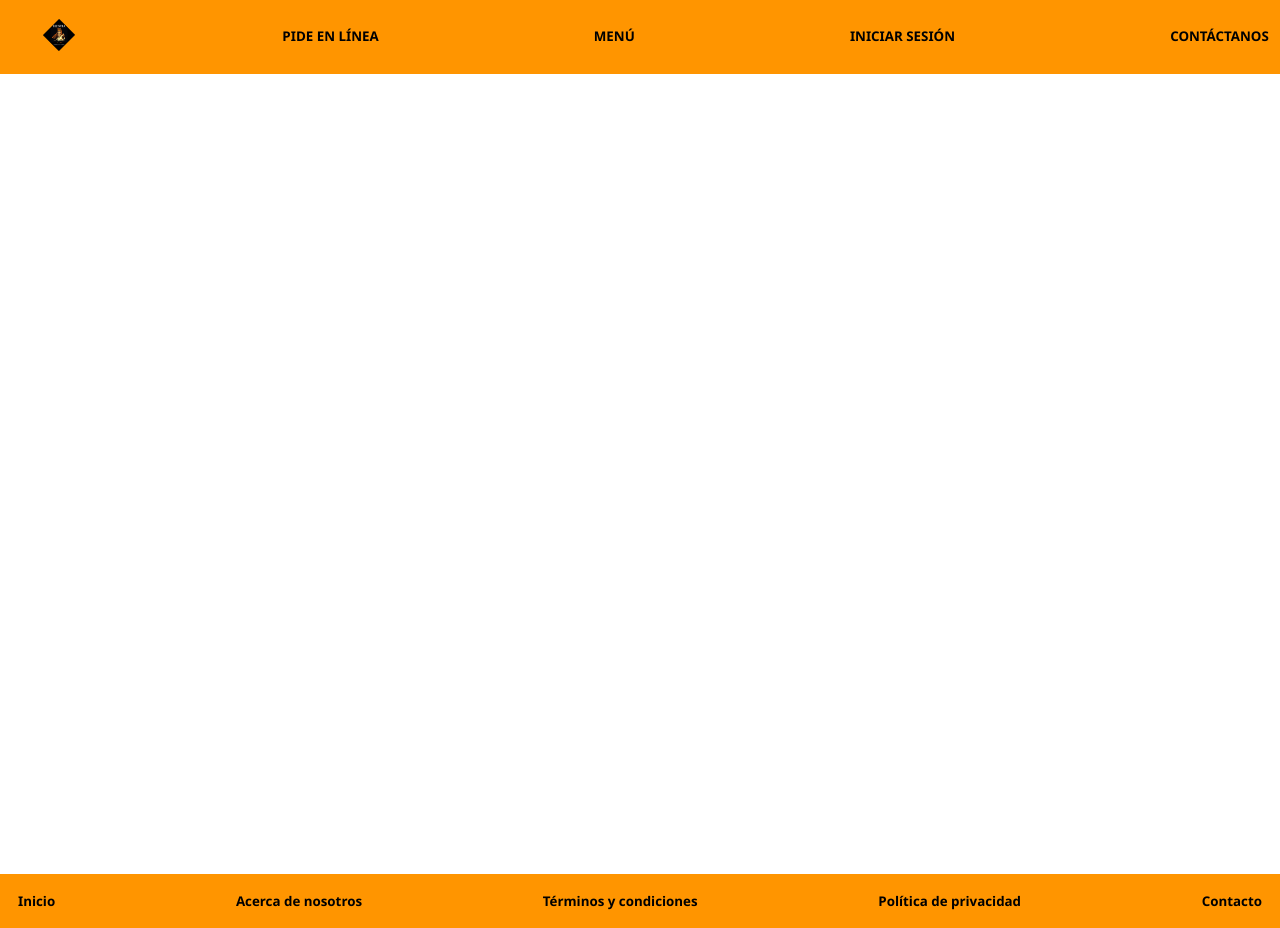
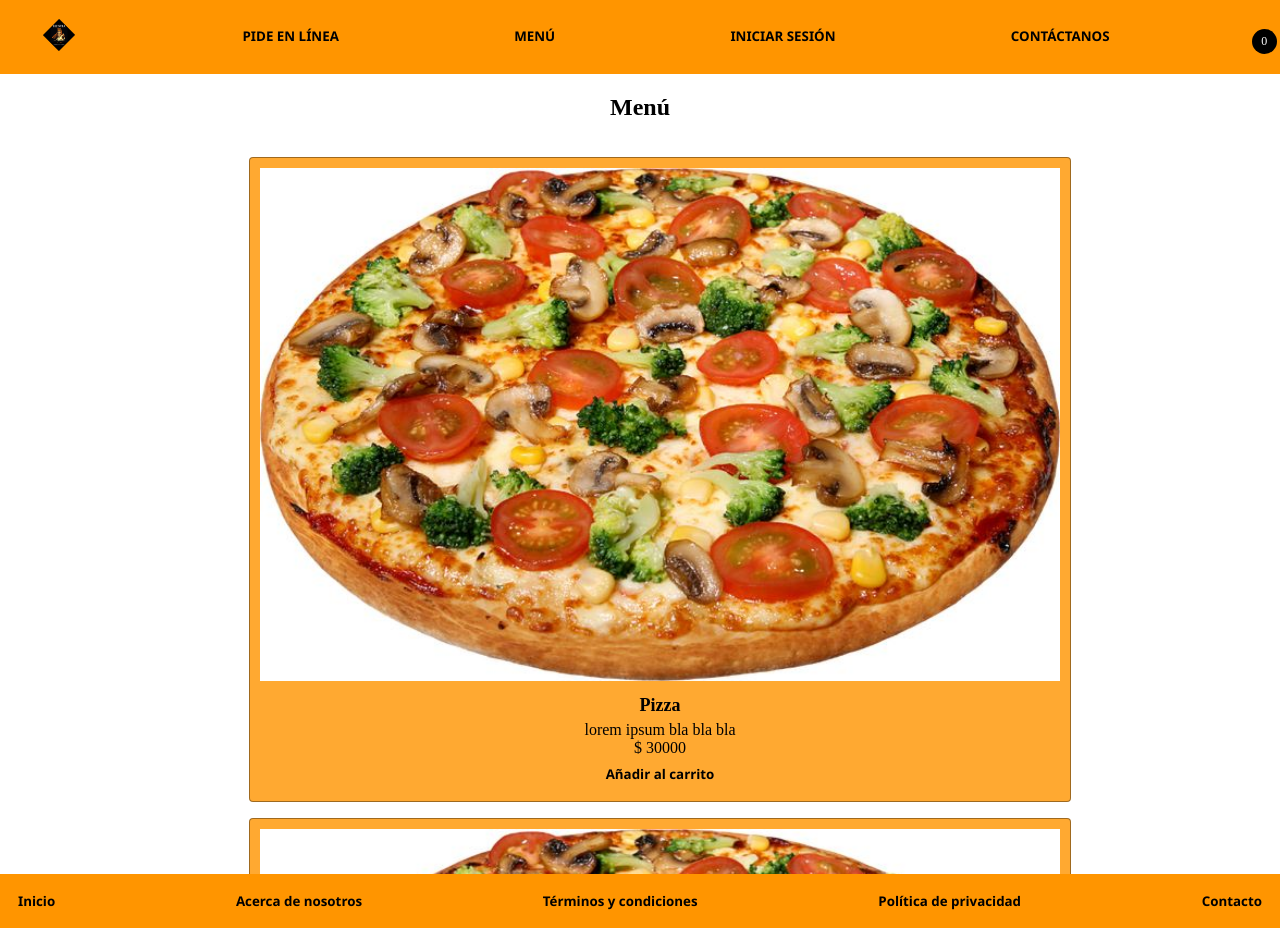
Before and after one commit to elsanto0602/hestia, a React (Create React App) app: page /login in a window 1280 px wide. Built offline with nearby package versions, Linux system fonts and the light colour scheme.

Commit message:
agregar y eliminar productos a carrito

```diff
--- a/src/components/CardMenus.jsx
+++ b/src/components/CardMenus.jsx
@@ -2,80 +2,91 @@ import { Link } from "react-router-dom";
 import { useEffect, useState } from "react";
 import ItemContador from "./ItemContador";
 import ItemListContainer from "./ItemListContainer";
-import pizza from "../media2/pizza.jpg"
-
+import { data } from "../data/data";
+import pizza from "../media2/pizza.jpg";
+/*
 const Productos = [
   {
+    id:1,
     nombre: "Pizza",
     label: "lorem ipsum bla bla bla",
-    precio: 30000
+    precio: 30000,
+    urlImage:pizza,
+    cantidad:1
   },
   {
+    id:2,
     nombre: "Lasagna",
     label: "lorem ipsum bla bla bla",
-    precio: 30000
-  },
-  {
-    nombre: "Pizza",
-    label: "lorem ipsum bla bla bla",
-    precio: 30000
-  },
-  {
-    nombre: "Lasagna",
-    label: "lorem ipsum bla bla bla",
-    precio: 30000
-  },
-  {
-    nombre: "Pizza",
-    label: "lorem ipsum bla bla bla",
-    precio: 30000
-  },
-  {
-    nombre: "Lasagna",
-    label: "lorem ipsum bla bla bla",
-    precio: 30000
-  },
+    precio: 35000,
+    urlImage: pizza,
+    cantidad:1
+  }
+
 ]
-
-export const CardMenus = () => {
-
-  const [productos,setProductos] = useState([]);
-
-  useEffect(()=>{
-    setProductos(Productos);
-  },[])
+*/
+export const CardMenus = ({
+  allProducts,
+  setAllProducts,
+  total,
+  setTotal,
+  contadorProductos,
+  setcontadorProductos,
+}) => {
+  const onAddProduct = (producto) => {
+    if (allProducts.find((item) => item.id === producto.id)) {
+      const productos = allProducts.map((item) =>
+        item.id === producto.id
+          ? { ...item, cantidad: item.cantidad + 1 }
+          : item
+      );
+      setTotal(total+producto.precio*producto.cantidad)
+      setcontadorProductos(contadorProductos+producto.cantidad);
+      return setAllProducts([...productos]);
+    }
+    setTotal(total+producto.precio*producto.cantidad)
+    setcontadorProductos(contadorProductos+producto.cantidad);
+    setAllProducts([...allProducts, producto]);
+  };
 
 
+  const [productos, setProductos] = useState([]);
+
+  useEffect(() => {
+    setProductos(data);
+  }, []);
 
   return (
-    <NuevoProducto listaProductos={productos}></NuevoProducto>
+    <NuevoProducto
+      listaProductos={productos}
+      onAddProduct={onAddProduct}
+    ></NuevoProducto>
   );
-}
+};
 
-const NuevoProducto = ({listaProductos}) =>{
-  useEffect(()=>{
-    console.log("Este es el listado de productos",listaProductos)
-  },[listaProductos])
-  return(
-    <div class="container">
-    <div class="row">
-
-        {listaProductos.map((producto)=>{
-          return(
-            <div className="card">
-              <img src={pizza} alt="Platillo 1"></img>
-              <div class="card-title">{producto.nombre}</div>
-              <div class="card-description">{producto.label}</div>
-              <div class="card-price">$ {producto.precio}</div>
-              <ItemListContainer ></ItemListContainer>
+const NuevoProducto = ({ listaProductos, onAddProduct }) => {
+  useEffect(() => {
+    console.log("Este es el listado de productos", listaProductos);
+  }, [listaProductos]);
+  return (
+    <div className="container">
+      <div className="row">
+        {listaProductos.map((producto) => {
+          return (
+            <div className="card" key={producto.id}>
+              <img src={producto.urlImage} alt={producto.nombre}></img>
+              <div className="card-title">{producto.nombre}</div>
+              <div className="card-description">{producto.label}</div>
+              <div className="card-price">$ {producto.precio}</div>
+              <button onClick={() => onAddProduct(producto)}>
+                Añadir al carrito
+              </button>
             </div>
-          )
+          );
         })}
-
-
+      </div>
     </div>
-  </div>
-  )
-}
+  );
+};
 
 export default CardMenus;
--- a/src/components/Header.jsx
+++ b/src/components/Header.jsx
@@ -1,16 +1,31 @@
-import logo from '../media2/logo.png';
-import { Link } from 'react-router-dom';
+import logo from "../media2/logo.png";
+import { Link } from "react-router-dom";
+import { useState } from "react";
 
-const Header = ({}) =>{
+const Header = ({ allProducts, setAllProducts, total,setTotal , contadorProductos,setcontadorProductos}) => {
+  const [active, setActive] = useState(false);
+
+  const onDeleteProduct = (producto) =>{
+    const results = allProducts.filter(item => item.id !== producto.id);
+    setTotal(total-producto.precio*producto.cantidad)
+    setcontadorProductos(contadorProductos-producto.cantidad);
+    setAllProducts(results)
+  };
+
+  const onClearCart = () =>{
+    setAllProducts([])
+    setTotal(0)
+    setcontadorProductos(0)
+  }
   return (
     <header>
-
-
       <nav className="navbar">
         <ul className="ulNavbar">
           <li>
             <div className="logoDiv">
-                        <Link to="/"><img className="logoImg" src={logo} alt="logoImg"></img></Link>
+              <Link to="/">
+                <img className="logoImg" src={logo} alt="logoImg"></img>
+              </Link>
             </div>
           </li>
           <li>
@@ -20,63 +35,133 @@ const Header = ({}) =>{
             <button>MENÚ</button>
           </li>
           <li>
-                    <button onclick="window.location.href='../pages/login.html'">INICIAR SESIÓN</button>
+            <button onClick="window.location.href='../pages/login.html'">
+              INICIAR SESIÓN
+            </button>
           </li>
           <li>
             <button>CONTÁCTANOS</button>
           </li>
+          <li>
+            <div className="container-icon">
+              <div
+                className="container-cart-icon"
+                onClick={() => setActive(!active)}
+              >
+                <svg
+                  xmlns="http://www.w3.org/2000/svg"
+                  fill="none"
+                  viewBox="0 0 24 24"
+                  stroke-width="1.5"
+                  stroke="currentColor"
+                  className="icon-cart"
+                >
+                  <path
+                    stroke-linecap="round"
+                    stroke-linejoin="round"
+                    d="M15.75 10.5V6a3.75 3.75 0 10-7.5 0v4.5m11.356-1.993l1.263 12c.07.665-.45 1.243-1.119 1.243H4.25a1.125 1.125 0 01-1.12-1.243l1.264-12A1.125 1.125 0 015.513 7.5h12.974c.576 0 1.059.435 1.119 1.007zM8.625 10.5a.375.375 0 11-.75 0 .375.375 0 01.75 0zm7.5 0a.375.375 0 11-.75 0 .375.375 0 01.75 0z"
+                  />
+                </svg>
+                <div className="count-products">
+                  <span id="contador-productos">
+                    {contadorProductos}
+                  </span>
+                </div>
+              </div>
+
+              <div
+                className={`container-cart-products ${
+                  active ? "" : "hidden-cart"
+                }`}
+              >
+                {allProducts.length ? (
+                  <>
+                    <div className="row-product">
+                        {allProducts.map(producto =>(
+                            <div className="cart-product" key={producto.id}>
+                            <div className="info-cart-product">
+                              <span className="cantidad-producto-carrito">
+                                {producto.cantidad}
+                              </span>
+                              <p className="titulo-producto-carrito">
+                                {producto.nombre}
+                              </p>
+                              <span className="precio-producto-carrito">
+                                ${producto.precio}
+                              </span>
+                            </div>
+                            <svg
+                              xmlns="http://www.w3.org/2000/svg"
+                              fill="none"
+                              viewBox="0 0 24 24"
+                              stroke-width="1.5"
+                              stroke="currentColor"
+                              className="icon-close"
+                              onClick={()=>onDeleteProduct(producto)}
+                            >
+                              <path
+                                stroke-linecap="round"
+                                stroke-linejoin="round"
+                                d="M6 18L18 6M6 6l12 12"
+                              />
+                            </svg>
+                          </div>
+                        ))}
+
+                    </div>
+                    <div className="cart-total">
+                      <h3>Total:</h3>
+                      <span className="total-pagar">${total}</span>
+                    </div>
+
+                    <button className="btn-clear-all" onClick={onClearCart}>
+                            Vaciar Carrito
+                    </button>
+                  </>
+                ) : (
+                  <p className="cart-empty">El carrito está vacío</p>
+                )}
+              </div>
+            </div>
+          </li>
         </ul>
       </nav>
-
     </header>
   );
-}
+};
 
 export default Header;
 
-// const variableNumerica = 3;
-// const variableDeTexto = "esto es un texto";
-// const variableArray = [1, 2, 3, 4, 5, 5]
-// const variableObjeto = {
-//     llave1: "valor1",
-//     llave2: "valor2",
-//     llave3: "valor3",
+/*
+<div className={`container-cart-products hidden-cart ${active ? '' : 'hidden-cart'}`}>
+					<div className="row-product hidden">
+						<div className="cart-product">
+							<div className="info-cart-product">
+								<span className="cantidad-producto-carrito">1</span>
+								<p className="titulo-producto-carrito">Zapatos Nike</p>
+								<span className="precio-producto-carrito">$80</span>
+							</div>
+							<svg
+								xmlns="http://www.w3.org/2000/svg"
+								fill="none"
+								viewBox="0 0 24 24"
+								stroke-width="1.5"
+								stroke="currentColor"
+								className="icon-close"
+							>
+								<path
+									stroke-linecap="round"
+									stroke-linejoin="round"
+									d="M6 18L18 6M6 6l12 12"
+								/>
+							</svg>
+						</div>
+					</div>
 
-// }
-
-// const listaObjetos = [
-//     {
-//         llave1: "valor1",
-//         llave2: "valor2",
-//         llave3: "valor3",
-
-//     },
-//     {
-//         llave1: "valor1",
-//         llave2: "valor2",
-//         llave3: "valor3",
-
-//     },
-//     {
-//         llave1: "valor1",
-//         llave2: "valor2",
-//         llave3: "valor3",
-
-//     }
-// ]
-
-// const variableFuncion = function hola() {
-//     return "hola";
-// }
-
-// //simplificacion con arrowfunctions
-
-// const nombreFuncion = (in1,in2,in3) =>{
-//     return "retorno de la funcion";
-// };
-
-// //es lo mismo que:
-
-// function nombreFuncion(in1,in2,in3){
-//     return "retorno de la funcion";
-// }
+					<div className="cart-total hidden">
+						<h3>Total:</h3>
+						<span className="total-pagar">$200</span>
+					</div>
+					<p className="cart-empty">El carrito está vacío</p>
+				</div>
+*/
--- /dev/null
+++ b/src/data/data.jsx
@@ -0,0 +1,19 @@
+import pizza from "../media2/pizza.jpg"
+export const data = [
+    {
+        id:1,
+        nombre: "Pizza",
+        label: "lorem ipsum bla bla bla",
+        precio: 30000,
+        urlImage:pizza,
+        cantidad:1
+      },
+      {
+        id:2,
+        nombre: "Lasagna",
+        label: "lorem ipsum bla bla bla",
+        precio: 35000,
+        urlImage: pizza,
+        cantidad:1
+      }
+]
--- a/src/layouts/Layout.jsx
+++ b/src/layouts/Layout.jsx
@@ -1,13 +1,27 @@
 import React from 'react';
 import Header from 'components/Header';
 import Footer from 'components/Footer';
+import Menu from 'pages/Menu';
+import { useState } from 'react';
 
-const Layout = ({children}) => {
+
+const Layout = () => {
+    const [allProducts, setAllProducts] = useState([]);
+  const [total,setTotal] = useState(0);
+  const [contadorProductos,setcontadorProductos] = useState(0);
     return (
         <div className="mainContainer">
-            <Header />
-            <main>{children}</main>
-            <Footer />
+            <Header allProducts={allProducts}
+            setAllProducts={setAllProducts} total={total}
+            setTotal={setTotal} contadorProductos={contadorProductos}
+            setcontadorProductos={setcontadorProductos}/>
+            <main>
+                <Menu allProducts={allProducts}
+            setAllProducts={setAllProducts} total={total}
+            setTotal={setTotal} contadorProductos={contadorProductos}
+            setcontadorProductos={setcontadorProductos}/>
+            </main>
+            <Footer/>
         </div>
     )
 }
--- a/src/pages/Menu.jsx
+++ b/src/pages/Menu.jsx
@@ -4,14 +4,20 @@ import Header from "components/Header";
 import Footer from "components/Footer";
 import Carrito from "components/Carrito";
 
-function Menu() {
+function Menu({
+    allProducts,setAllProducts,total,setTotal,contadorProductos,setcontadorProductos
+}) {
     return (
 
 
             <section className="sectionIndex">
+                <title>Hestia - menú</title>
                 <h1 className="tituloMenu">Menú</h1>
                 <ul className="breedCardConteiner">
-                    <CardMenus/>
+                    <CardMenus allProducts={allProducts}
+            setAllProducts={setAllProducts} total={total}
+            setTotal={setTotal} contadorProductos={contadorProductos}
+            setcontadorProductos={setcontadorProductos}/>
                 </ul>
                 <Carrito/>
             </section>
--- a/src/styles/styles.css
+++ b/src/styles/styles.css
@@ -158,3 +158,125 @@ footer{
   flex-direction: column;
 
 }
+
+/**/
+
+.container-icon{
+  position: relative;
+}
+
+.count-products{
+  position: absolute;
+  top: 55%;
+  right: 0;
+
+  background-color: #000;
+  color: #fff;
+  width: 25px;
+  height: 25px;
+
+  display: flex;
+  justify-content: center;
+  align-items: center;
+  border-radius: 50%;
+}
+
+#contador-productos{
+  font-size: 12px;
+}
+
+.container-cart-products{
+  position: absolute;
+  top: 50px;
+  right: 0;
+
+  background-color: #fcfcfcd3;
+  width: 400px;
+  z-index: 1;
+  box-shadow: 0 10px 20px rgba(0, 0, 0, 0.20);
+  border-radius: 10px;
+
+}
+
+.cart-product{
+  display: flex;
+  align-items: center;
+  justify-content: space-between;
+  padding: 30px;
+
+  border-bottom: 1px solid rgba(0, 0, 0, 0.20);
+
+}
+
+.info-cart-product{
+  display: flex;
+  justify-content: space-between;
+  flex: 0.8;
+}
+
+.titulo-producto-carrito{
+  font-size: 20px;
+}
+
+.precio-producto-carrito{
+  font-weight: 700;
+  font-size: 20px;
+  margin-left: 10px;
+}
+
+.cantidad-producto-carrito{
+  font-weight: 400;
+  font-size: 20px;
+}
+
+.icon-close{
+  width: 25px;
+  height: 25px;
+}
+
+.icon-close:hover{
+  stroke: red;
+  cursor: pointer;
+}
+
+.cart-total{
+  display: flex;
+  justify-content: center;
+  align-items: center;
+  padding: 20px 0;
+  gap: 20px;
+}
+
+.cart-total h3{
+  font-size: 20px;
+  font-weight: 700;
+}
+
+.total-pagar{
+  font-size: 20px;
+  font-weight: 900;
+}
+
+.hidden-cart{
+  display: none;
+}
+
+.btn-clear-all{
+  border:none;
+  background-color: #ee0303c9;
+  font-weight: bolder;
+  color:black;
+  padding: 15px 0;
+  width: 100%;
+  margin-top : 10px;
+  border-bottom-left-radius: 10px;
+  border-bottom-right-radius: 10px;
+  font-family: inherit;
+  cursor:pointer;
+  font-size:16px;
+  transition: all .3s ease;
+}
+
+.btn-clear-all:hover{
+  background-color: #fc0000ec;
+}
```
Also changed, not shown: src/App.jsx (+9 -0 lines), src/components/ItemList.jsx (deleted, +0 -10 lines), src/components/ItemListContainer.jsx (+2 -13 lines), src/pages/InicioSesion.jsx (added, +22 -0 lines), src/media2/cart.png (added). Lines whose indentation alone changed are shown as unchanged.
